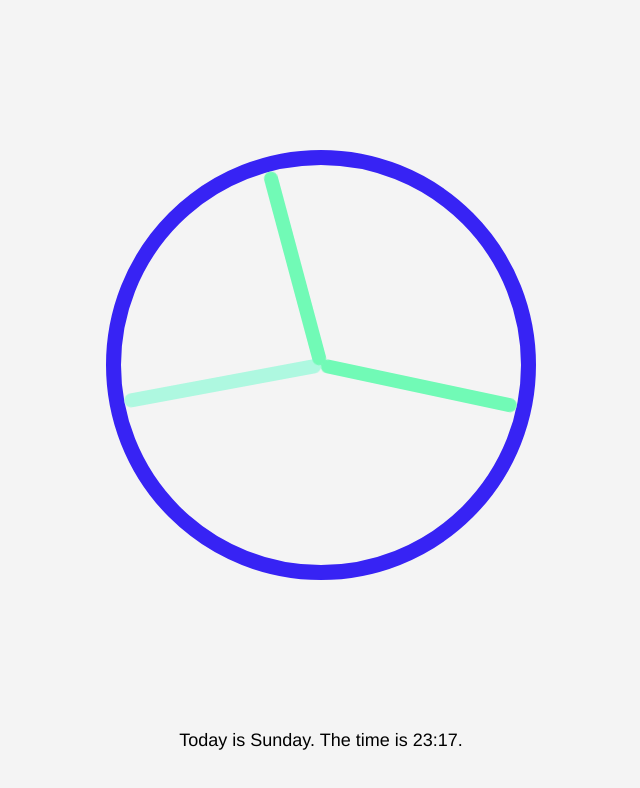
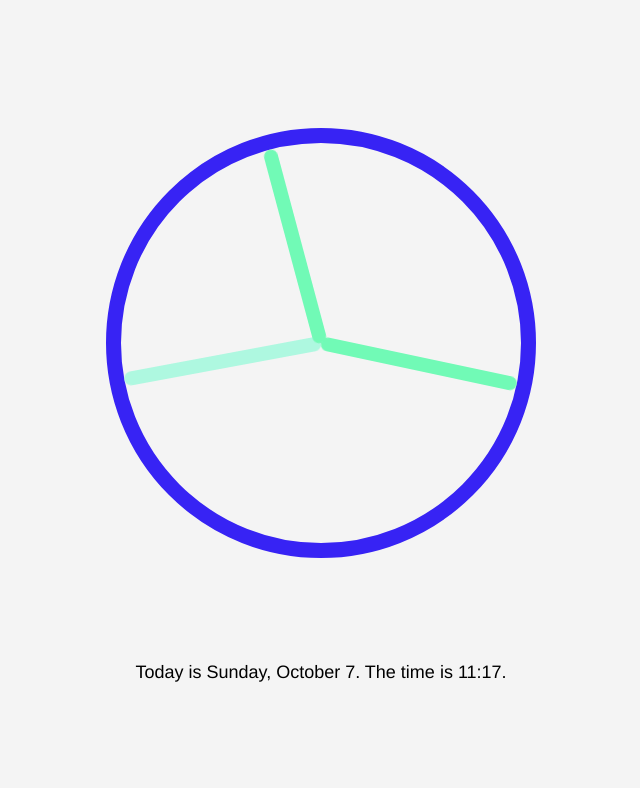
Before and after one commit to nwthomas/minimal-clock, a plain HTML site: page index.html in a window 1280 px wide. Shown: the whole page, without its empty margins (319-959 px from the left). Drawn offline with Linux system fonts and the light colour scheme.

Commit message:
Add additional string elements

```diff
--- a/assets/js/scripts.js
+++ b/assets/js/scripts.js
@@ -2,7 +2,17 @@ const secondHand = document.querySelector(".second-hand");
 const minuteHand = document.querySelector(".minute-hand");
 const hourHand = document.querySelector(".hour-hand");
 const timeText = document.querySelector(".text");
+var seconds = 0;
+var minutes = 0;
+var hours = 0;
 
+var counter = {
+    s: 0,
+    m: 0,
+    h: 0
+};
+
+// adds 0 to front of minutes in string
 function getLength(x) {
     if (x.toString().length == 1) {
         return "0" + x.toString();
@@ -11,25 +21,55 @@ function getLength(x) {
     }
 }
 
+// gets text for week day
 function getDate(){
     let dayOfWeek = new Date().getDay();
-    return isNaN(dayOfWeek) ? null : ["Sunday", "Monday", "Tuesday", "Wednesday", "Thursday", "Friday", "Saturday"][dayOfWeek];
+    return isNaN(dayOfWeek) ? null : ["Sunday", "Monday", "Tuesday", "Wednesday", "Thursday",
+        "Friday", "Saturday"][dayOfWeek];
+}
+
+// get text for month
+function getMonth() {
+    let monthOfYear = new Date().getMonth();
+    return isNaN(monthOfYear) ? null : ["January", "February", "March", "April", "May", "June",
+        "July", "August", "September", "October", "November", "December"][monthOfYear];
 }
 
 function setDate() {
+    var previous = {
+        s: seconds,
+        m: minutes,
+        h: hours
+    }
+
+    // new code to stop 360 backwards rotation
+    if (seconds < previous.s) { counter.s += 1; }
+    if (minutes < previous.m) { counter.m += 1; }
+    if (hours < previous.h) { counter.h += 1; }
+
     const now = new Date();
-    const seconds = now.getSeconds();
-    const minutes = now.getMinutes();
-    const hours = now.getHours();
+    const currentDate = now.getDate();
+    seconds = now.getSeconds();
+    minutes = now.getMinutes();
+    hours = now.getHours();
     const secondsDegrees = ((seconds / 60) * 360) + 90;
     const minutesDegrees = ((minutes / 60) * 360) + 90;
     const hoursDegrees = ((hours / 24) * 360) + 90;
 
-    document.querySelector(".text").innerHTML = "Today is " + getDate(now) + ". The time is " + hours + ":" + getLength(minutes) + ".";
+    // remove 24 time
+    if (hours > 12) {
+        hours -= 12;
+    }
 
-    secondHand.style.transform = `rotate(${secondsDegrees}deg)`;
-    minuteHand.style.transform = `rotate(${minutesDegrees}deg)`;
-    hourHand.style.transform = `rotate(${hoursDegrees}deg)`;
+    // text display
+    document.querySelector(".text").innerHTML = "Today is " + getDate() + ", " + getMonth() + " "
+        + currentDate + ". The time is " + hours + ":" + getLength(minutes) + ".";
+
+    // rotation of clock hands
+    secondHand.style.transform = `rotate(${(secondsDegrees + (360 * counter.s))}deg)`;
+    minuteHand.style.transform = `rotate(${(minutesDegrees + (360 * counter.m))}deg)`;
+    hourHand.style.transform = `rotate(${(hoursDegrees + (360 * counter.h))}deg)`;
+    console.log(secondsDegrees + (360 * counter.s))
 }
 
 setInterval(setDate, 1000);
--- a/assets/styles/styles.css
+++ b/assets/styles/styles.css
@@ -9,7 +9,7 @@ html {
 
 .clock {
     position: relative;
-    margin: 150px auto;
+    margin: 16vh auto 13vh auto;
     border: 15px solid rgb(55, 35, 244);
     border-radius: 50%;
     width: 25rem;
@@ -56,8 +56,8 @@ html {
     margin: 0 auto;
     font-family: Futura, Helvetica, sans-serif;
     font-kerning: 0.34em;
-    width: 20em;
-    height: 1em;
+    width: auto;
+    height: 3em;
     text-align: center;
     font-size: 18px;
 }
```
